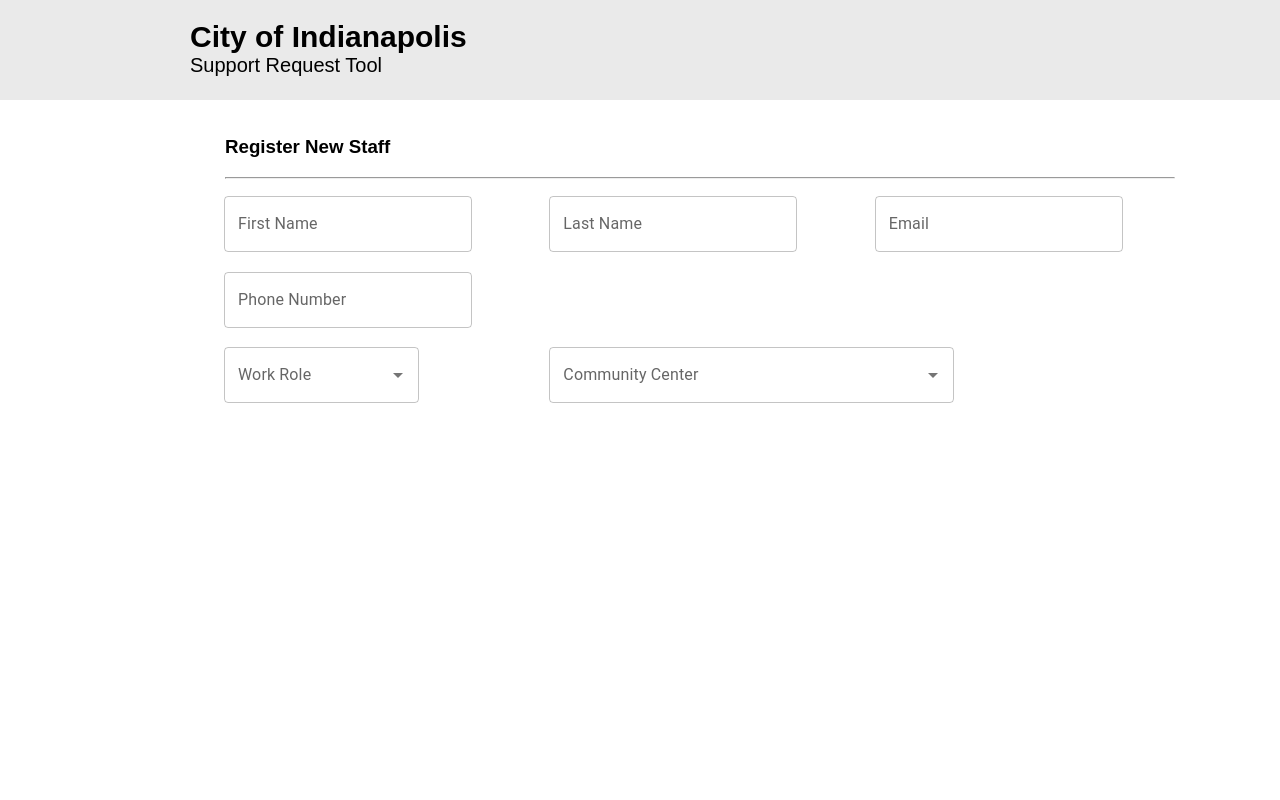
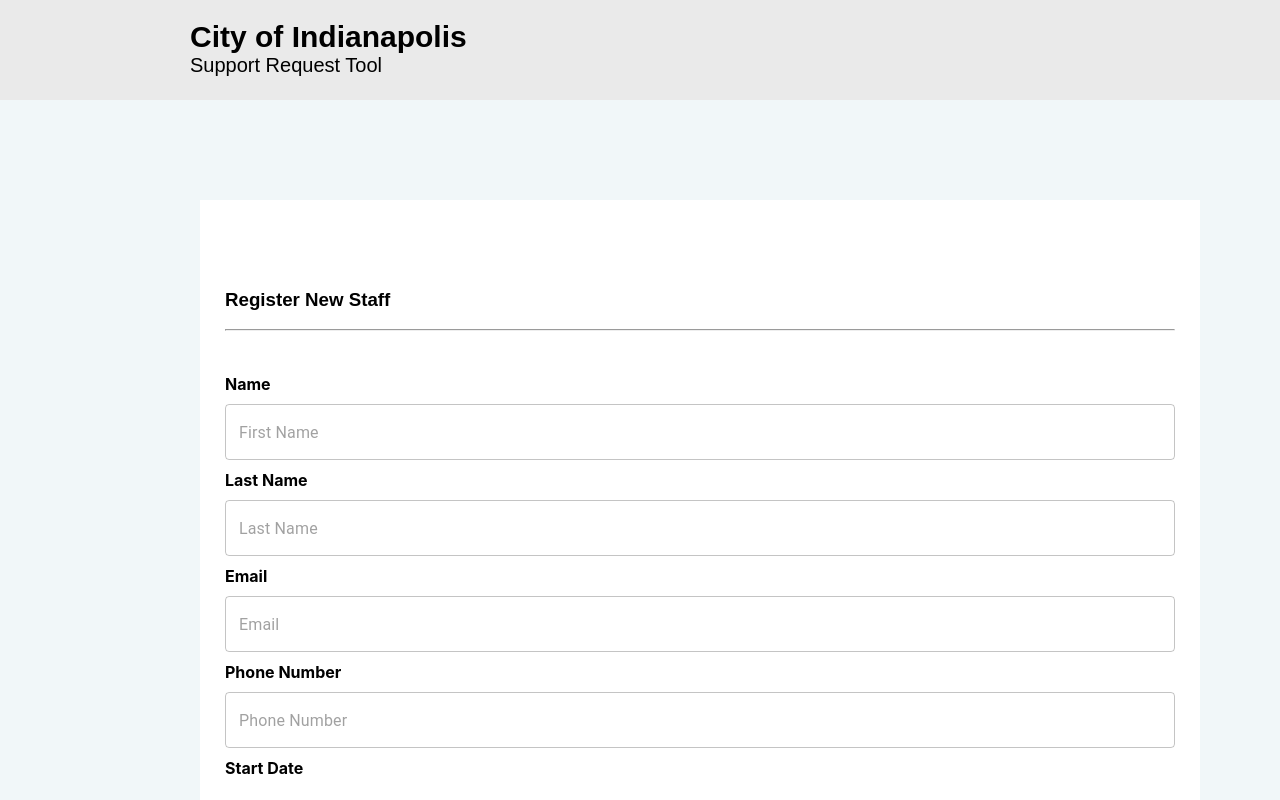
Before and after one commit to ketankapale8/Indyrent, a React (Create React App) app: page /new-staff in a window 1280 px wide. Shown: the top 800 px of the page. Built offline with nearby package versions, Linux system fonts and the light colour scheme; a web font is replaced by a local one.

Commit message:
ChangesRegisterStaff
Signed-off-by: ketankapale8 <ketan.kapale@gmail.com>

```diff
--- a/src/components/CloseExistingStaff/styles.css
+++ b/src/components/CloseExistingStaff/styles.css
@@ -2,7 +2,7 @@
     display: flex;
     align-items: center;
     flex-direction: column;
-    justify-content: center;
+    /* justify-content: center; */
     align-self:"center";
     margin-bottom: -40px;
 
--- a/src/components/Home/index.js
+++ b/src/components/Home/index.js
@@ -15,7 +15,7 @@
         sx={{
           width: 1000,
           height: 400,
-          backgroundColor: '#EAEAEA',
+          backgroundColor: '#ffffff',
         }}
         style={{ marginLeft: 200, marginTop: 30, alignContent: 'center', display: 'flex', flexDirection: 'column', justifyContent: 'center' }}
       >
--- a/src/components/Home/styles.css
+++ b/src/components/Home/styles.css
@@ -2,6 +2,11 @@
     width: 350px;
     height: 50px;
 }
+
+body{
+    background-color: #f1f7f9;
+}
+
 
 .boxContainer{
     display: flex;
--- a/src/components/NewStaff/index.js
+++ b/src/components/NewStaff/index.js
@@ -10,7 +10,7 @@
 import LocalizationProvider from '@mui/lab/LocalizationProvider';
 import DesktopDatePicker from '@mui/lab/DesktopDatePicker';
 import Autocomplete from '@mui/material/Autocomplete';
-import './styles.css'
+import '../NewStaff/styles.css'
 
 export default function NewStaff({ title }) {
   const [value, setValue] = React.useState(new Date('2014-08-18T21:11:54'));
@@ -34,41 +34,39 @@
     <Box
       sx={{
         width: 1000,
-        height: 400,
-        backgroundColor: '#FFFFF',
+        height: 850,
+        backgroundColor: '#ffffff',
       }}
-      style={{ marginLeft: 200, marginTop: 40, alignContent: 'center', display: 'flex', flexDirection: 'column', justifyContent: 'center' }}
+      style={{ marginLeft: 200, marginTop: 100 ,paddingTop:100, display: 'flex', flexDirection: 'column', justifyContent: 'center' }}
     >
-      <SubHeader title={title} />
-      <div className='mainContainer'>
-        <Grid container spacing={2}>
-          <Grid xs={4} >
+      <SubHeader title={title}/>
+      <div className='newStaffContainer'>
+          <span className='custom-input-label'>Name</span>
+          <Grid item xs={10} >
             <TextField
-              id="outlined-required"
-              label="First Name"
-              // defaultValue="First Name"
+              // fullWidth
+              variant='outlined'
+
               placeholder='First Name'
               className='textField'
               type="text"
             />
           </Grid>
 
-          <Grid xs={4}>
+          <span className='custom-input-label'>Last Name</span>
+          <Grid xs={10}>
             <TextField
-              id="outlined-required"
-              label="Last Name"
+              id="outlined"
               placeholder='Last Name'
               type="text"
               className='textField'
-
-
             />
           </Grid>
 
-          <Grid xs={4}>
+          <span className='custom-input-label'>Email</span>
+          <Grid xs={10}>
             <TextField
-              id="outlined-required"
-              label="Email"
+              id="outlined"
               type="email"
               placeholder='Email'
               className='textField'
@@ -77,22 +75,22 @@
           </Grid>
 
 
+          <span className='custom-input-label'>Phone Number</span>
 
-          <Grid xs={4} style={{ paddingTop: 20 }}>
+          <Grid xs={10}>
             <TextField
               id="outlined-required"
-              label="Phone Number"
               placeholder='Phone Number'
               className='textField'
               type="number"
             />
           </Grid>
 
-          <Grid xs={5} style={{ paddingTop: 20 }}>
+          <span className='custom-input-label'>Start Date</span>
+          <Grid xs={10} style={{width :950}}>
             <LocalizationProvider dateAdapter={AdapterDateFns}>
-              <Stack spacing={3}>
+              <Stack spacing={2} >
                 <DesktopDatePicker
-                  label="Start Date"
                   inputFormat="MM/dd/yyyy"
                   value={value}
                   onChange={handleChange}
@@ -101,32 +99,30 @@
               </Stack>
             </LocalizationProvider>
           </Grid>
-        </Grid>
+        {/* </Grid> */}
 
-        <Grid container spacing={2} style={{ paddingTop: 35 }} >
-          <Grid xs={4}>
-            <Stack spacing={3} sx={{ width: 195 }}>
+        {/* <Grid container spacing={2} style={{ paddingTop: 35 }} > */}
+        <span className='custom-input-label'>Work Role</span>
+          <Grid xs={10}>
+            <Stack spacing={3} sx={{ width: 950 }}>
               <Autocomplete
-                id="work-role"
-                Work Role
                 options={dropdownOptions.map((option) => option.items)}
-                renderInput={(params) => <TextField {...params} label="Work Role" />}
+                renderInput={(params) => <TextField {...params} placeholder="Select"/>}
               />
             </Stack>
           </Grid>
 
-          <Grid xs={4}>
-            <Stack spacing={2} sx={{ width: 405 }}>
+          <span className='custom-input-label'>Community Center</span>
+          <Grid xs={10}>
+            <Stack spacing={2} sx={{ width: 950 }}>
               <Autocomplete
-                id="work-role"
-                Work Role
                 options={dropdownOptions.map((option) => option.items)}
-                renderInput={(params) => <TextField {...params} label="Community Center" />}
+                renderInput={(params) => <TextField {...params} placeholder="Select" />}
               />
             </Stack>
           </Grid>
 
-        </Grid>
+        {/* </Grid> */}
 
 
       </div>
--- a/src/components/NewStaff/styles.css
+++ b/src/components/NewStaff/styles.css
@@ -1,11 +1,22 @@
-.mainContainer{
+body{
+    background-color: #f1f7f9;
+}
+
+.newStaffContainer{
     display: flex;
     flex-direction: column;
-    padding-left: 40px;
-    align-content: space-between;
+    align-items: 'flex-start';
+    margin-left: 25px;
+
 }
 
 .textField{
-    width: 150;
+    width: 950px !important;
     margin-top: 20;
 }
+
+.custom-input-label{
+    font-weight: bold;
+    padding-bottom: 10px;
+    padding-top: 10px;
+}
```
